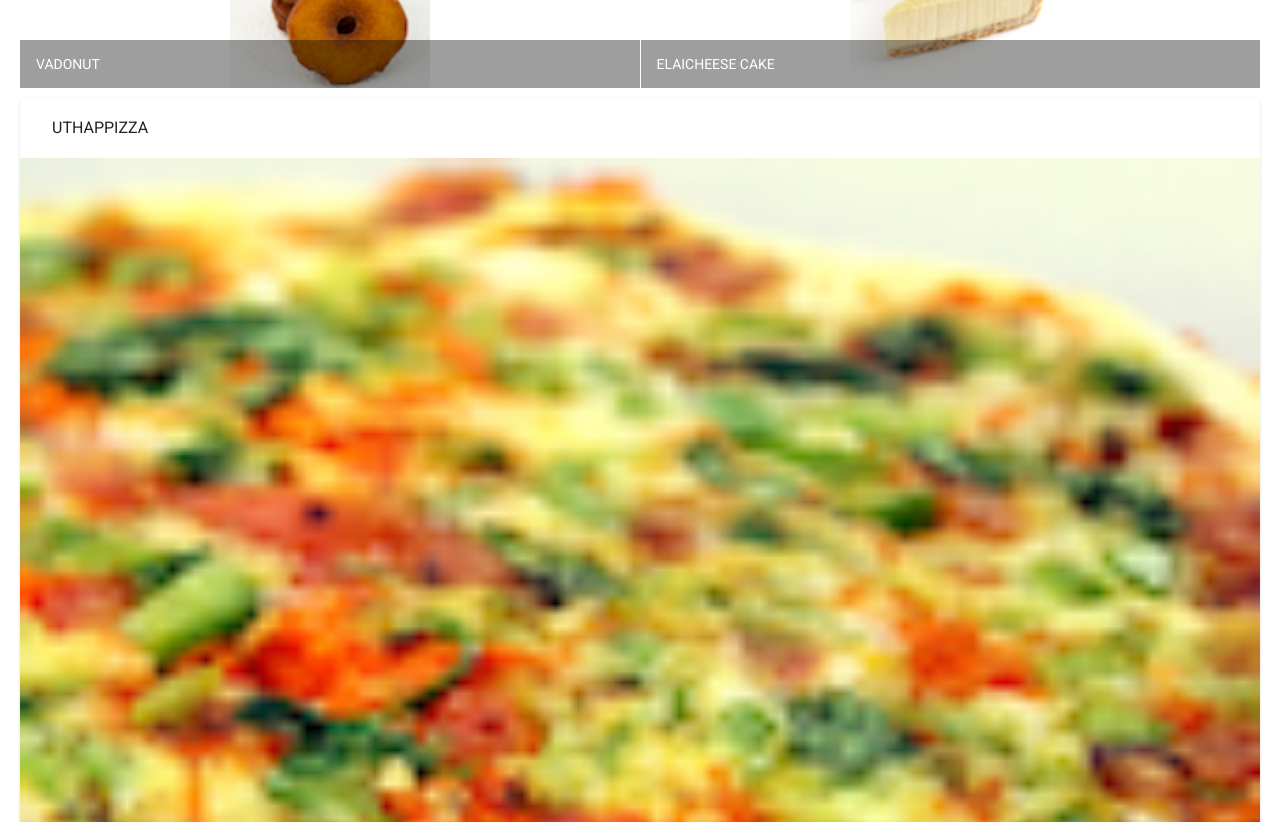
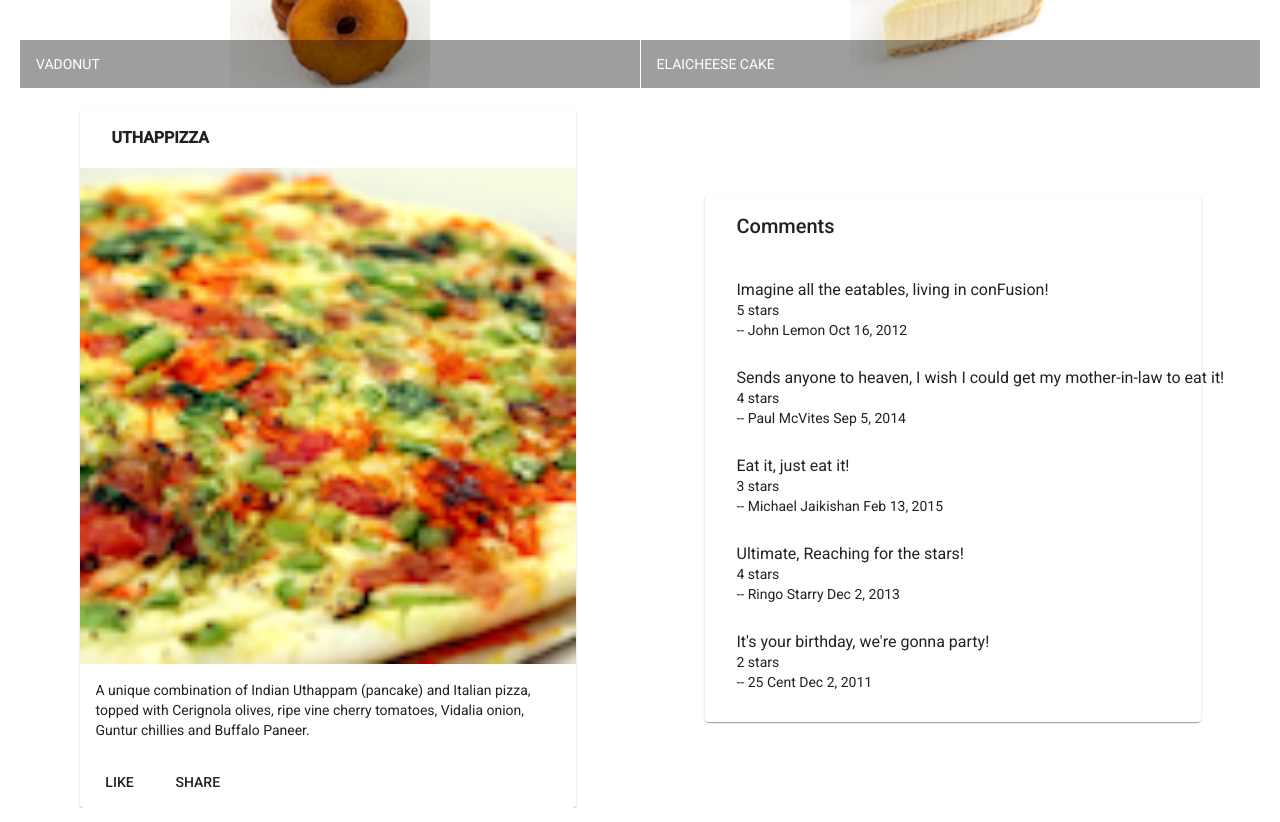
Before and after one commit to amirtha4501/Angular-Framework-Intro, an Angular app: page / in a window 1280 px wide. Shown: the part 460-1282 px from the top of the page. Built offline with nearby package versions, Linux system fonts and the light colour scheme.

Commit message:
Add dishdetail component &  update menu component's template

```diff
--- a/src/app/app.module.ts
+++ b/src/app/app.module.ts
@@ -14,11 +14,13 @@
 
 import 'hammerjs';
 import { MenuComponent } from './menu/menu.component';
+import { DishdetailComponent } from './dishdetail/dishdetail.component';
 
 @NgModule({
   declarations: [
     AppComponent,
-    MenuComponent
+    MenuComponent,
+    DishdetailComponent
   ],
   imports: [
     BrowserModule,
--- /dev/null
+++ b/src/app/dishdetail/dishdetail.component.html
@@ -0,0 +1,57 @@
+<div class="container"
+        fxLayout="row"
+        fxLayout.sm="column"
+        fxLayout.xm="column"
+        fxLayoutAlign.gt-md="space-around center"
+        fxLayoutGap="10px"
+        fxLayoutGap.xs="0">
+
+    <div fxFlex="40">
+        <mat-card *ngIf="dish">
+            <mat-card-header>
+                <mat-card-title>
+                    <h3><b>
+                        {{dish.name | uppercase}}
+                    </b></h3>
+                </mat-card-title>
+            </mat-card-header>
+            <img mat-card-image src={{dish.image}} alt={{dish.name}}>
+            <mat-card-content>
+                <p>
+                    {{dish.description}}
+                </p>
+            </mat-card-content>
+            <mat-card-actions>
+                <button mat-button>LIKE</button>
+                <button mat-button>SHARE</button>
+            </mat-card-actions>
+        </mat-card>
+    </div>
+
+    <div fxFlex="40">
+        <mat-card *ngIf="dish">
+            <mat-card-header>
+                <mat-card-title>
+                    <h2>Comments</h2>
+                </mat-card-title>
+            </mat-card-header>
+
+            <mat-card-content>
+                <mat-list fxFlex>
+                    <mat-list-item *ngFor="let dish of dish.comments">
+                        <p matLine>
+                            {{dish.comment}}
+                        </p>
+                        <p matLine>
+                            {{dish.rating}} stars
+                        </p>
+                        <p matLine>
+                            -- {{dish.author}} {{dish.date | date}}
+                        </p>
+                    </mat-list-item>
+                </mat-list>
+            </mat-card-content>
+        </mat-card>
+    </div>
+
+</div>
--- /dev/null
+++ b/src/app/dishdetail/dishdetail.component.ts
@@ -0,0 +1,61 @@
+import { Component, OnInit } from '@angular/core';
+
+const DISH = {
+  id: '0',
+  name: 'Uthappizza',
+  image: '/assets/images/uthappizza.png',
+  category: 'mains',
+  featured: true,
+  label: 'Hot',
+  price: '4.99',
+  // tslint:disable-next-line:max-line-length
+  description: 'A unique combination of Indian Uthappam (pancake) and Italian pizza, topped with Cerignola olives, ripe vine cherry tomatoes, Vidalia onion, Guntur chillies and Buffalo Paneer.',
+  comments: [
+       {
+           rating: 5,
+           comment: 'Imagine all the eatables, living in conFusion!',
+           author: 'John Lemon',
+           date: '2012-10-16T17:57:28.556094Z'
+       },
+       {
+           rating: 4,
+           comment: 'Sends anyone to heaven, I wish I could get my mother-in-law to eat it!',
+           author: 'Paul McVites',
+           date: '2014-09-05T17:57:28.556094Z'
+       },
+       {
+           rating: 3,
+           comment: 'Eat it, just eat it!',
+           author: 'Michael Jaikishan',
+           date: '2015-02-13T17:57:28.556094Z'
+       },
+       {
+           rating: 4,
+           comment: 'Ultimate, Reaching for the stars!',
+           author: 'Ringo Starry',
+           date: '2013-12-02T17:57:28.556094Z'
+       },
+       {
+           rating: 2,
+           comment: 'It\'s your birthday, we\'re gonna party!',
+           author: '25 Cent',
+           date: '2011-12-02T17:57:28.556094Z'
+       }
+   ]
+};
+
+@Component({
+  selector: 'app-dishdetail',
+  templateUrl: './dishdetail.component.html',
+  styleUrls: ['./dishdetail.component.scss']
+})
+export class DishdetailComponent implements OnInit {
+
+  dish = DISH;
+
+  constructor() { }
+
+  ngOnInit(): void {
+  }
+
+}
--- a/src/app/menu/menu.component.html
+++ b/src/app/menu/menu.component.html
@@ -17,23 +17,6 @@
             </mat-grid-tile>
         </mat-grid-list>
     </div>
+</div>
 
-    <div fxFlex *ngIf="selectedDish">
-        <mat-card>
-            <mat-card-header>
-                <mat-card-title>
-                    <h3>{{selectedDish.name | uppercase}}</h3>
-                </mat-card-title>
-            </mat-card-header>
-            <img mat-card-image src={{selectedDish.image}} alt={{selectedDish.name}}>
-            <mat-card-content>
-                <p>{{selectedDish.description}}
-                </p>
-            </mat-card-content>
-            <mat-card-actions>
-                <button mat-button>LIKE</button>
-                <button mat-button>SHARE</button>
-            </mat-card-actions>
-        </mat-card>
-    </div>
-</div>
+<app-dishdetail></app-dishdetail>
```
Also changed, not shown: src/app/dishdetail/dishdetail.component.scss (added), 1 other file (tests, documents, lock files or other folders).
